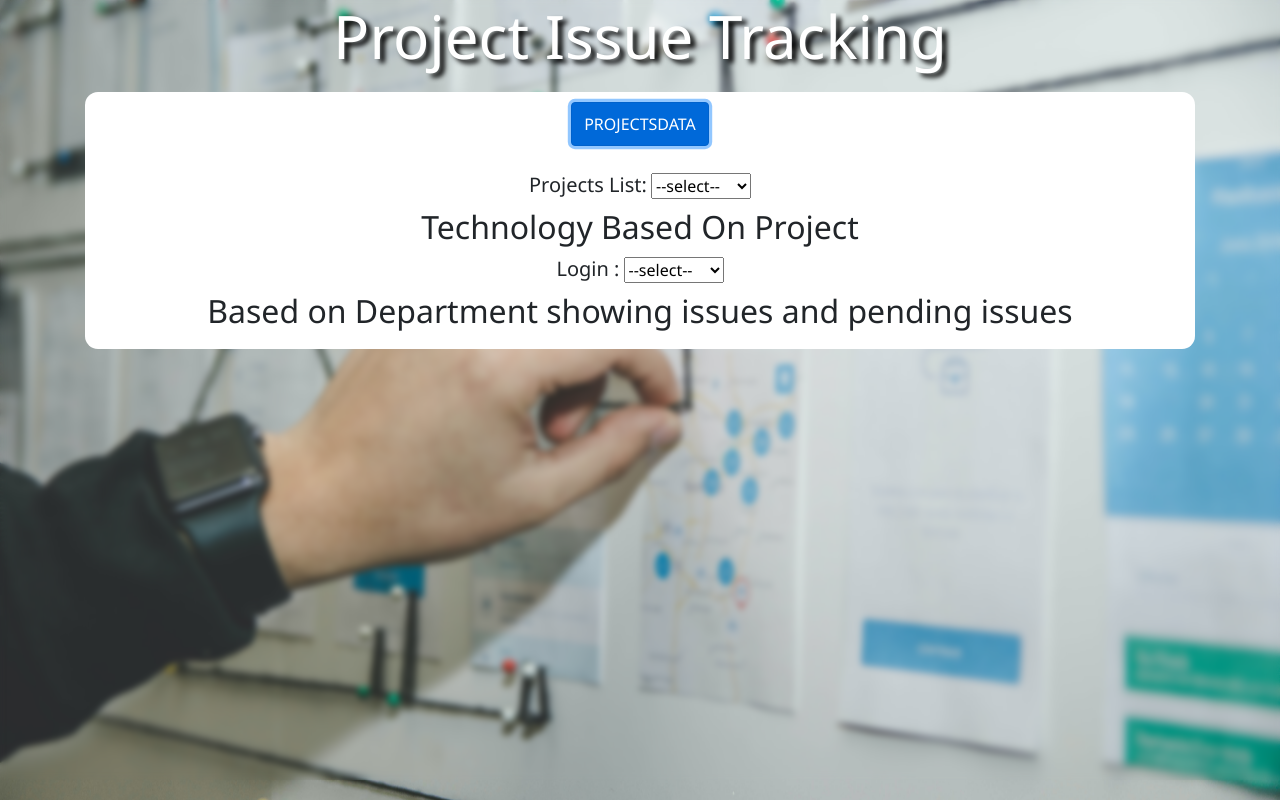
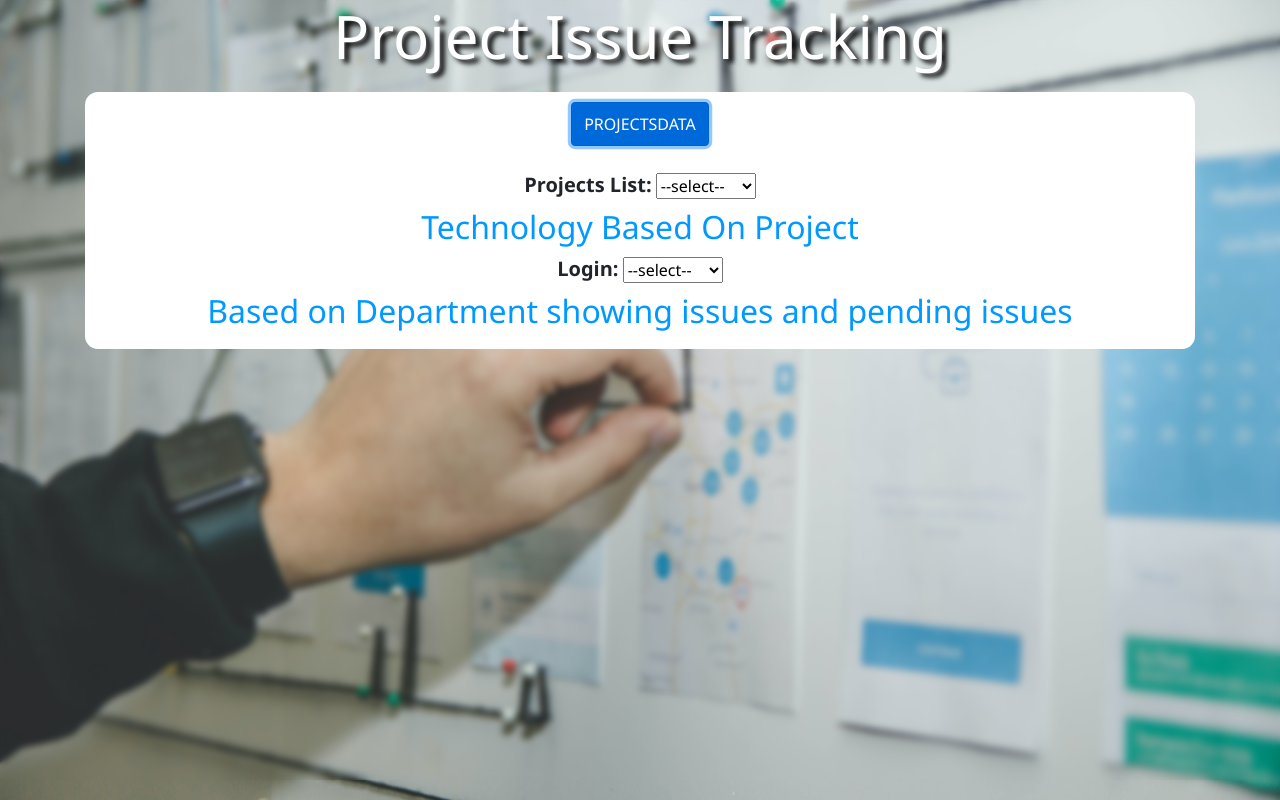
Before and after one commit to MADHURUPA13/POC_Issue-tracking, a plain HTML site: page index.html in a window 1280 px wide. Both pictures are taken after a click on the button "PROJECTSDATA". Drawn offline with nearby package versions, Linux system fonts and the light colour scheme.

Commit message:
tracking

```diff
--- a/index.html
+++ b/index.html
@@ -13,20 +13,20 @@
     <div class="txt">
     <button class="btn btn-primary" onclick="addProject()">ProjectsData</button><br><br>
   <div id="hiddenData">
-    <label>Projects List:</label>
+    <label><b>Projects List:</b></label>
        <select id="proj" name="proj" onchange="getteam(this.value)">
           <option value="">--select--</option>
        </select>
-       <h2>Technology Based On Project</h2>
+       <h2 style="color: rgb(0, 153, 255);">Technology Based On Project</h2>
        <div class="jumbotron" id="jumbo">
       <ol id="data">
       </ol>
       </div>
-      <label>Login :</label>
+      <label><b>Login:</b></label>
         <select id="dep"  onchange="getteam1(this.value)">
           <option value="">--select--</option>
         </select>
-        <h2>Based on Department showing issues and pending issues </h2>
+        <h2 style="color: rgb(0, 153, 255);">Based on Department showing issues and pending issues </h2>
         <div class="jumbotron" id="jumbo2" >
           <ol id="dpId"></ol>
         </div>
--- a/index.js
+++ b/index.js
@@ -29,7 +29,7 @@ function addProject() {
     }
 
     }
-    alert("Data submitted")
+    alert("Data Submitted Successfully")
 }
 function getteam(e) {
     document.getElementById('jumbo').style.display="block";
```
